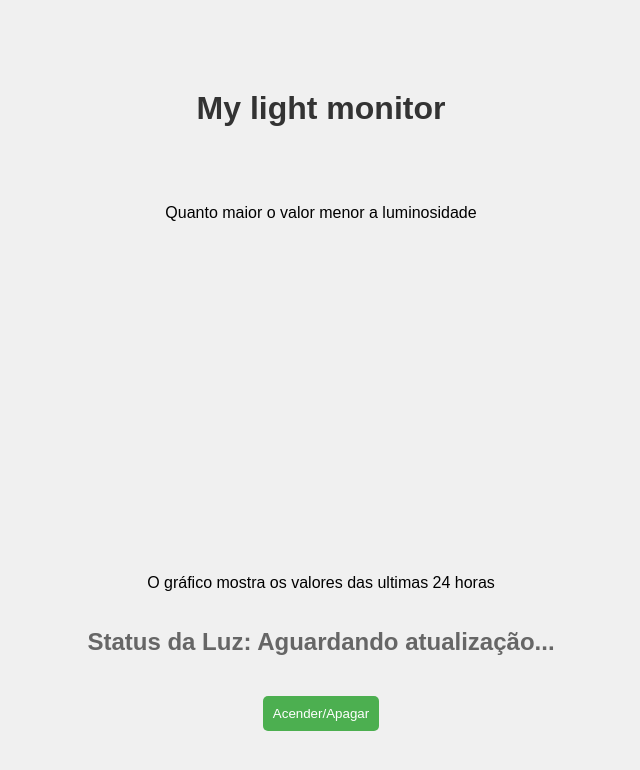
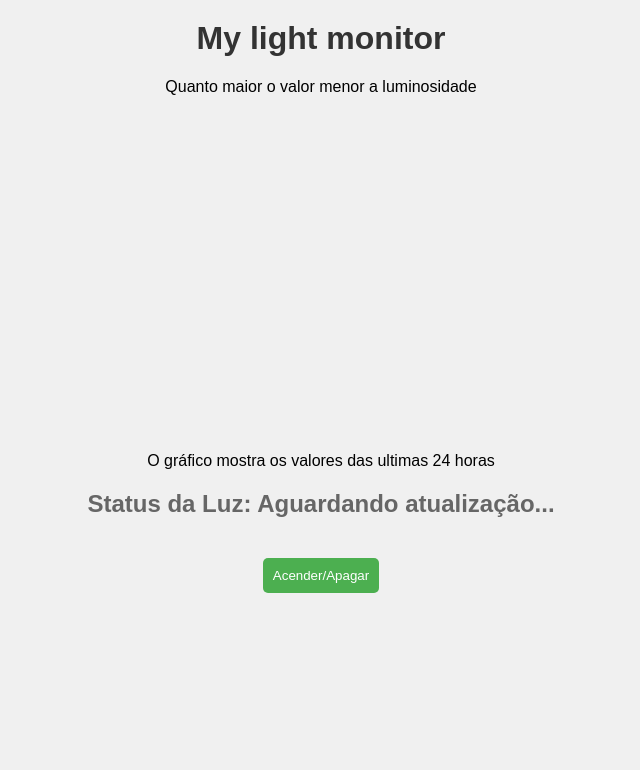
Before and after one commit to luquech/ProjetoIoT, a plain HTML site: page AppWeb/index.html in a window 1280 px wide. Shown: the whole page, without its empty margins (319-959 px from the left). Drawn offline with nearby package versions, Linux system fonts and the light colour scheme; no server answers.

Commit message:
Update style.css

```diff
--- a/AppWeb/style.css
+++ b/AppWeb/style.css
@@ -4,18 +4,20 @@ body {
   text-align: center;
   margin: 0;
   padding: 0;
+  margin-bottom: 50px;
 }
 
-center {
+.center {
   display: flex;
   flex-direction: column;
   align-items: center;
   justify-content: center;
-  height: 100vh;
+  min-height: 100vh;
 }
 
 h1 {
   color: #333;
+  margin-top: 20px;
 }
 
 h2 {
@@ -38,7 +40,3 @@ h2 {
   cursor: pointer;
   margin-top: 20px;
 }
-
-#toggleButton:hover {
-  background-color: #45a049;
-}
```
